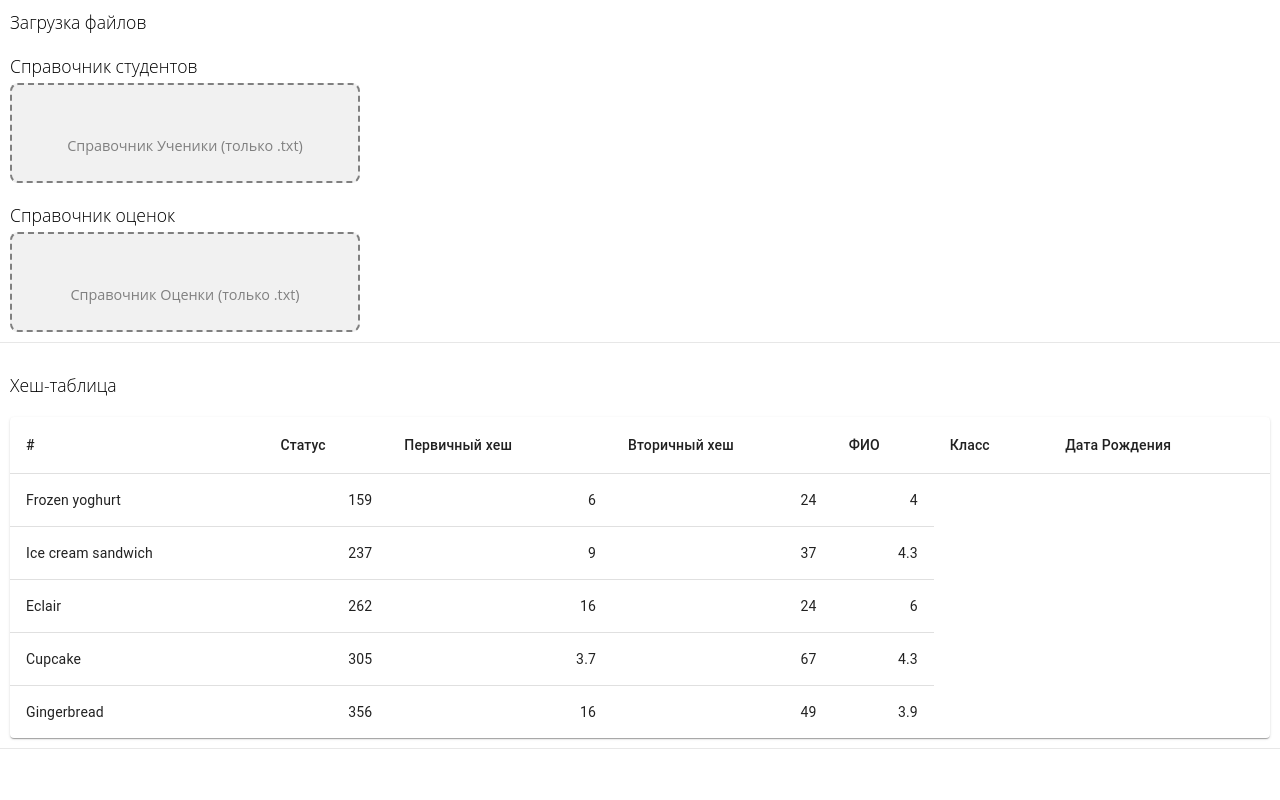
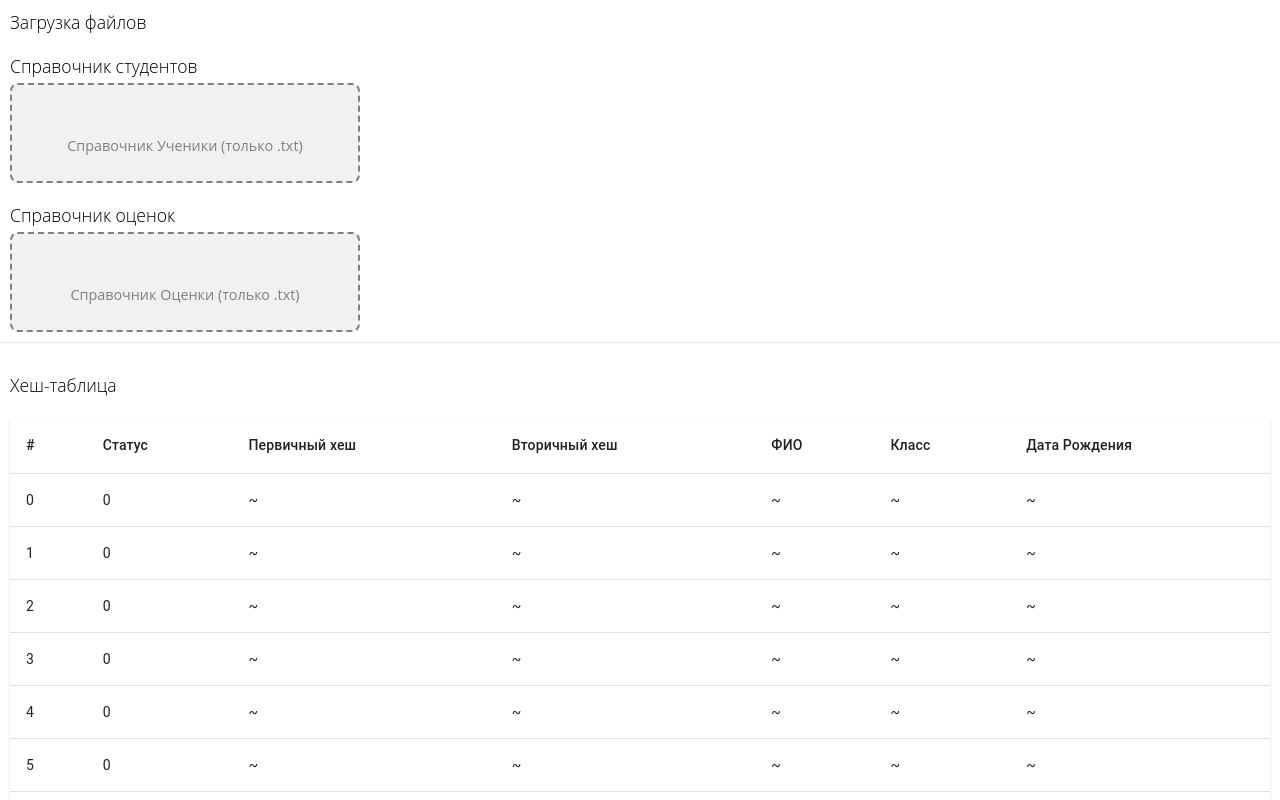
Before and after one commit to vstaff/electron-app, a React app: page / in a window 1280 px wide. Shown: the top 800 px of the page. Built offline with nearby package versions, Linux system fonts and the light colour scheme; some icons are missing.

Commit message:
отображаются данные в хеш-таблице

```diff
--- a/src/components/MyTable/MyTable.tsx
+++ b/src/components/MyTable/MyTable.tsx
@@ -7,24 +7,6 @@ import TableHead from '@mui/material/TableHead';
 import TableRow from '@mui/material/TableRow';
 import Paper from '@mui/material/Paper';
 import { HashTable } from '../../dsa/HashTable';
-
-function createData(
-  name: string,
-  calories: number,
-  fat: number,
-  carbs: number,
-  protein: number,
-) {
-  return { name, calories, fat, carbs, protein };
-}
-
-const rows = [
-  createData('Frozen yoghurt', 159, 6.0, 24, 4.0),
-  createData('Ice cream sandwich', 237, 9.0, 37, 4.3),
-  createData('Eclair', 262, 16.0, 24, 6.0),
-  createData('Cupcake', 305, 3.7, 67, 4.3),
-  createData('Gingerbread', 356, 16.0, 49, 3.9),
-];
 
 interface MyTableProps {
   hashTable: HashTable,
@@ -46,20 +28,41 @@ export default function MyTable({ hashTable, }: MyTableProps) {
           </TableRow>
         </TableHead>
         <TableBody>
-          {rows.map((row) => (
-            <TableRow
-              key={row.name}
-              sx={{ '&:last-child td, &:last-child th': { border: 0 } }}
-            >
-              <TableCell component="th" scope="row">
-                {row.name}
-              </TableCell>
-              <TableCell align="right">{row.calories}</TableCell>
-              <TableCell align="right">{row.fat}</TableCell>
-              <TableCell align="right">{row.carbs}</TableCell>
-              <TableCell align="right">{row.protein}</TableCell>
-            </TableRow>
-          ))}
+          {
+            hashTable.getNodes().map((node, index) => {
+              return (
+              <TableRow key={index} sx={{ '&:last-child td, &:last-child th': { border: 0 } }}>
+                <TableCell align="left">
+                  {index}
+                </TableCell>
+
+                <TableCell align="left">
+                  {node.status ?? "~"}
+                </TableCell>
+
+                <TableCell align="left">
+                  {node.initialHash ?? "~"}
+                </TableCell>
+
+                <TableCell align="left">
+                  {node.secondaryHash ?? "~"}
+                </TableCell>
+
+                <TableCell align="left">
+                  {node.key?.name ?? "~"}
+                </TableCell>
+
+                <TableCell align="left">
+                  {node.value?.classCode ?? "~"}
+                </TableCell>
+
+                <TableCell align="left">
+                  {node.key?.birthDate ?? "~"}
+                </TableCell>
+              </TableRow>
+              )
+            })
+          }
         </TableBody>
       </Table>
     </TableContainer>
```
